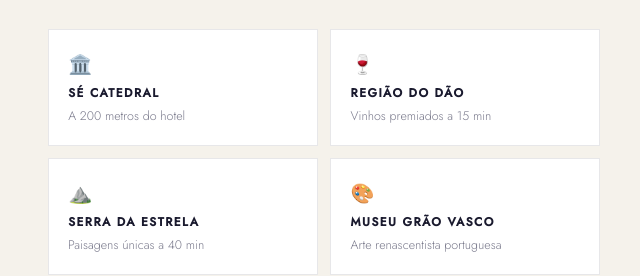
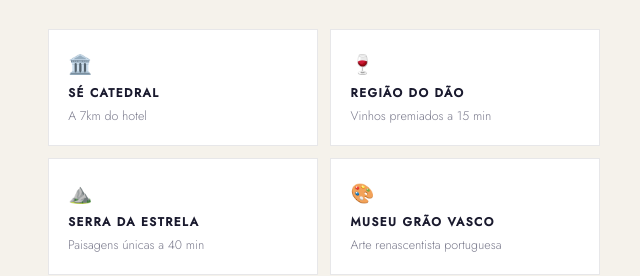
Before and after one commit to philm23/Hotel-Onix, a plain HTML site: page index.html in a window 1280 px wide. Shown: the part 5684-5960 px from the top of the page, 0-640 px from the left. Drawn offline with nearby package versions, Linux system fonts and the light colour scheme.

Commit message:
Update index.html

```diff
--- a/index.html
+++ b/index.html
@@ -1096,7 +1096,7 @@
         <div class="highlight">
           <div class="highlight-icon">🏛️</div>
           <h4>Sé Catedral</h4>
-          <p>A 200 metros do hotel</p>
+          <p>A 7km do hotel</p>
         </div>
         <div class="highlight">
           <div class="highlight-icon">🍷</div>
```
